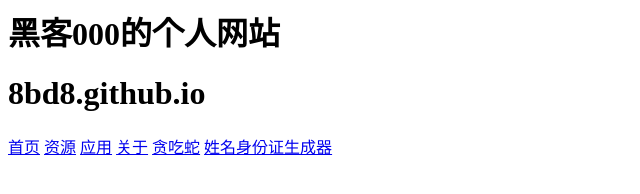
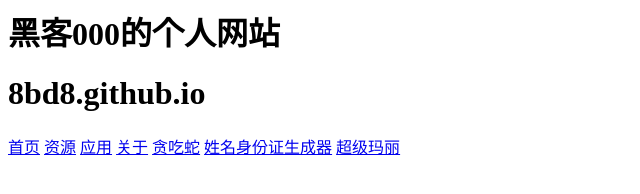
Before and after one commit to nuz007/nuz007.github.io, a plain HTML site: page index.html in a window 1280 px wide. Shown: the whole page, without its empty margins (0-640 px from the left). Drawn offline with Linux system fonts and the light colour scheme.

Commit message:
Update index.html

```diff
--- a/index.html
+++ b/index.html
@@ -12,6 +12,7 @@
             <a href="about.html">关于</a>
             <a href="snake.html">贪吃蛇</a>
             <a href="idcard.html">姓名身份证生成器</a>
+            <a href="simplemario.html">超级玛丽</a>
 
 
         </div>
```
